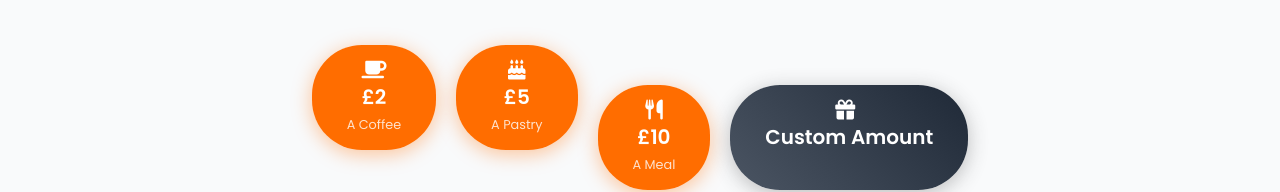
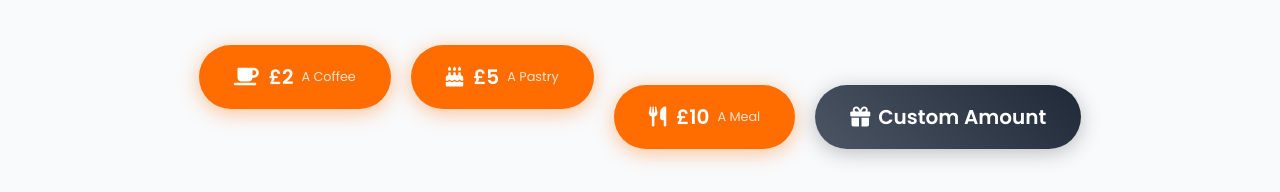
Before and after one commit to BW-Contributions/bw-contribute, a plain HTML site: page index.html in a window 1280 px wide. Shown: the part 784-976 px from the top of the page. Drawn offline with nearby package versions, Linux system fonts and the light colour scheme; no server answers.

Commit message:
Update style.css

```diff
--- a/style.css
+++ b/style.css
@@ -134,6 +134,7 @@ section > p {
     flex-wrap: wrap;
 }
 
+/* --- Find this rule in your style.css --- */
 .donation-button {
     font-family: 'Poppins', sans-serif;
     font-size: 1.25rem;
@@ -146,8 +147,15 @@ section > p {
     transition: transform 0.2s ease, box-shadow 0.2s ease;
     box-shadow: 0 4px 20px rgba(255, 109, 0, 0.4);
     display: flex;
-    flex-direction: column;
+    /* --- CHANGE THIS TO: --- */
+    flex-direction: row; /* Changed from column for better icon alignment */
     align-items: center;
+    justify-content: center; /* Center content horizontally */
+}
+
+/* --- ADD THIS NEW RULE --- */
+.donation-button i {
+    margin-right: 10px; /* Add space between the icon and the text */
 }
 
 .donation-button:hover {
@@ -155,10 +163,13 @@ section > p {
     box-shadow: 0 7px 25px rgba(255, 109, 0, 0.5);
 }
 
+/* --- Find this rule in your style.css --- */
 .donation-button .subtext {
     font-size: 0.8rem;
     font-weight: 400;
     opacity: 0.8;
+    /* --- ADD THIS LINE --- */
+    margin-left: 8px; /* Add space between the price and the subtext */
 }
 
 .donation-button.custom-amount {
```
